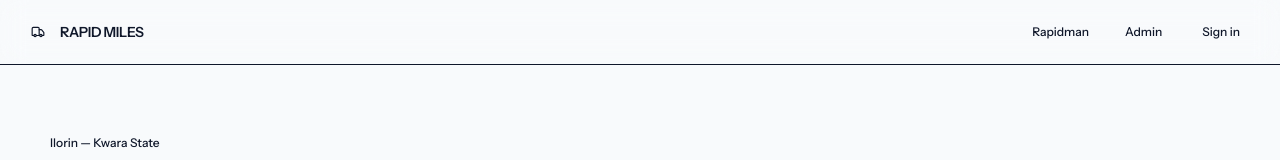
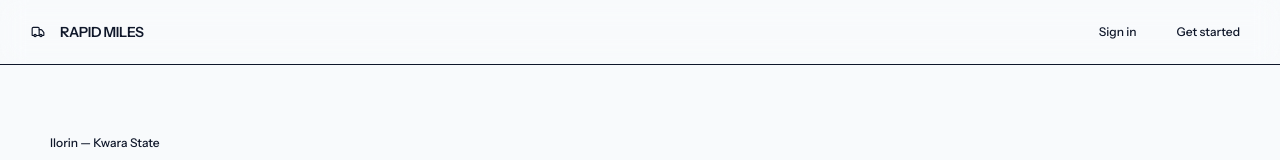
Before and after one commit to hyyungnim/Rapid-Miles, a React (Vite) app: page / in a window 1280 px wide. Shown: the top 160 px of the page. Built offline with nearby package versions, Linux system fonts and the light colour scheme.

Commit message:
Remove Rapidman and Admin from nav, keep Sign in and Get started

```diff
--- a/src/pages/LandingPage.tsx
+++ b/src/pages/LandingPage.tsx
@@ -22,17 +22,13 @@ export function LandingPage() {
             <span className="font-semibold text-sm text-fg tracking-tight">RAPID MILES</span>
           </div>
           <div className="flex items-center gap-3">
-            <button onClick={() => navigate("/rapidman")}
+            <button onClick={() => navigate("/customer/auth")}
               className="text-xs font-medium text-muted-fg hover:text-fg transition-colors px-3 py-1.5">
-              Rapidman
-            </button>
-            <button onClick={() => navigate("/admin")}
-              className="text-xs font-medium text-muted-fg hover:text-fg transition-colors px-3 py-1.5">
-              Admin
+              Sign in
             </button>
             <button onClick={() => navigate("/customer/auth")}
               className="text-xs font-medium text-primary-fg bg-primary hover:bg-primary/90 transition-colors px-4 py-1.5 rounded-full">
-              Sign in
+              Get started
             </button>
           </div>
         </div>
```
